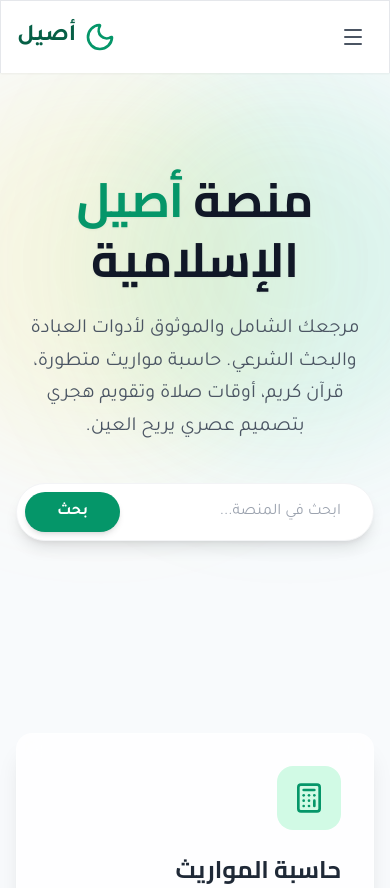
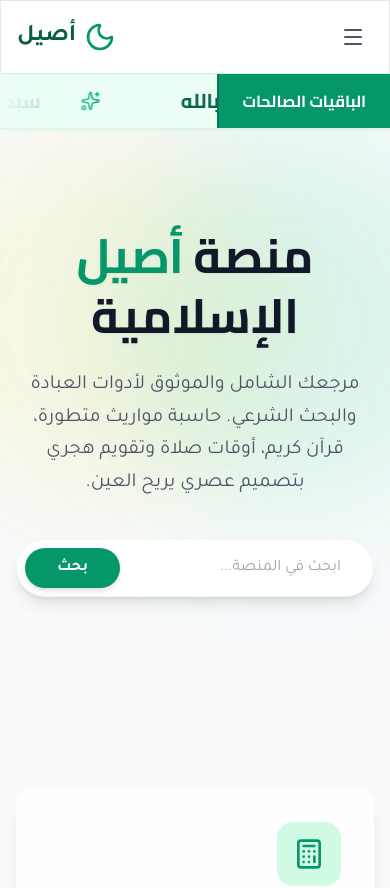
Before and after one commit to forgottenH1/Asil, a React (Vite) app: page / in a window 390 px wide. Shown: the top 888 px of the page. Built offline with nearby package versions, Linux system fonts and the light colour scheme.

Commit message:
Add responsive AdhkarTicker with Al-Baqiyat al-Salihat scrolling text

```diff
--- a/src/App.jsx
+++ b/src/App.jsx
@@ -3,6 +3,7 @@ import { BrowserRouter as Router, Routes, Route } from 'react-router-dom';
 import { HelmetProvider } from 'react-helmet-async';
 
 import Header from './components/Header';
+import AdhkarTicker from './components/AdhkarTicker';
 import Footer from './components/Footer';
 
 import Home from './pages/Home';
@@ -27,6 +28,7 @@ function App() {
         <ScrollToTop />
         <div className="flex flex-col min-h-screen bg-background font-sans text-gray-800" dir="rtl">
           <Header />
+          <AdhkarTicker />
           <main className="flex-grow">
             <Routes>
               <Route path="/" element={<Home />} />
--- /dev/null
+++ b/src/components/AdhkarTicker.jsx
@@ -0,0 +1,72 @@
+import React from 'react';
+import { motion } from 'framer-motion';
+import { Sparkles } from 'lucide-react';
+
+const AdhkarTicker = () => {
+  // الترتيب الصحيح للأذكار كما طلب المستخدم:
+  // 1: سبحان الله، 2: الحمد لله، 3: لا إله إلا الله، 4: الله أكبر، 5: لا حول ولا قوة إلا بالله
+  const adhkar = [
+    "سبحان الله",
+    "الحمد لله",
+    "لا إله إلا الله",
+    "الله أكبر",
+    "لا حول ولا قوة إلا بالله"
+  ];
+
+  const AdhkarSet = () => (
+    <div className="flex items-center h-full flex-row-reverse" dir="ltr">
+      {adhkar.map((dhikr, index) => (
+        <div key={index} className="flex items-center gap-10 md:gap-24 px-10 md:px-24 h-full">
+          <span className="text-emerald-800 font-arabic text-xl md:text-2xl font-bold whitespace-nowrap">
+            {dhikr}
+          </span>
+          <Sparkles className="w-5 h-5 md:w-6 md:h-6 text-emerald-500 shrink-0" />
+        </div>
+      ))}
+    </div>
+  );
+
+  return (
+    <div className="relative w-full bg-emerald-50 border-y border-emerald-100 overflow-hidden h-14 md:h-20 select-none z-40 shadow-sm flex items-center">
+      {/* Ticker Content Container */}
+      <div className="flex w-full h-full" dir="ltr">
+        <motion.div
+          className="flex whitespace-nowrap items-center h-full pr-[140px] md:pr-[250px]"
+          style={{ willChange: 'transform' }}
+          initial={{ x: "-50%" }}
+          animate={{ x: ["-50%", "0%"] }} // الحركة من اليسار إلى اليمين
+          transition={{
+            repeat: Infinity,
+            ease: "linear",
+            duration: 40, // تسريع الشريط قليلاً كما طلب المستخدم
+          }}
+        >
+          <AdhkarSet />
+          <AdhkarSet />
+        </motion.div>
+      </div>
+
+      {/* Decorative Title - Ultra Stabilized with Hardware Acceleration */}
+      <div
+        className="absolute right-0 top-0 h-full px-6 md:px-12 bg-emerald-600 flex items-center z-50 border-l-2 border-emerald-700 pointer-events-none"
+        style={{
+          transform: 'translate3d(0, 0, 0)',
+          WebkitTransform: 'translate3d(0, 0, 0)',
+          backfaceVisibility: 'hidden',
+          WebkitBackfaceVisibility: 'hidden',
+          perspective: 1000,
+          WebkitPerspective: 1000
+        }}
+      >
+        <span className="text-white font-arabic font-bold text-base md:text-xl whitespace-nowrap">
+          الباقيات الصالحات
+        </span>
+      </div>
+
+      {/* Fading gradient */}
+      <div className="absolute left-0 top-0 bottom-0 w-24 md:w-64 bg-gradient-to-r from-emerald-50 via-emerald-50/80 to-transparent z-10 pointer-events-none"></div>
+    </div>
+  );
+};
+
+export default AdhkarTicker;
```
